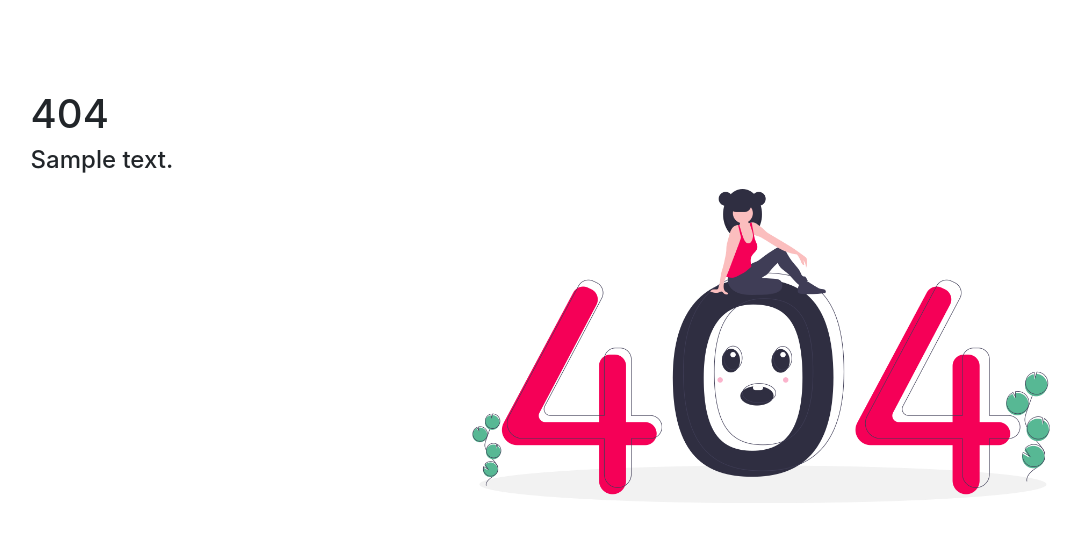
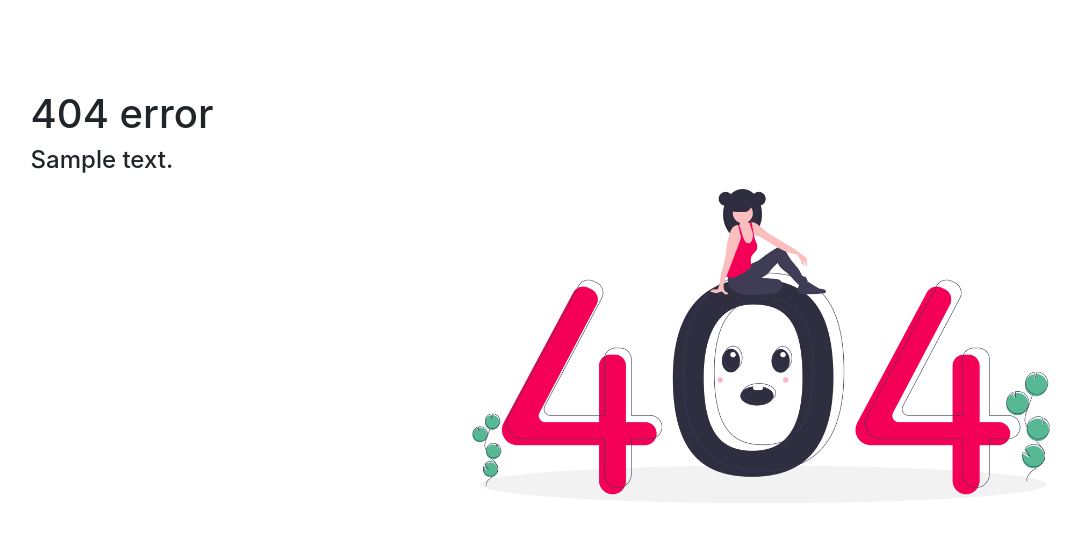
Before and after one commit to annu12340/CS50-Final-Project, a Flask app: template templates/404.html in a window 1280 px wide. Shown: the part 56-601 px from the top of the page, without its empty margins (59-1140 px from the left). Run offline with Flask 2, Linux system fonts and the light colour scheme; the template is opened without the code that fills it: most values are stand-ins (such as "Sample title", 1, 10 or a date in 2020); some libraries are stand-ins or nearby versions.

Commit message:
minor update

```diff
--- a/templates/404.html
+++ b/templates/404.html
@@ -1,15 +1,13 @@
-{% extends "base.html"%}
-{% block content%}
+{% extends "base.html"%} {% block content%}
 
-<h1>404</h1>
+<h1>404 error</h1>
 <div class="row">
-    <div class="col-4">
-        <h4>{{display_content}}</h4>
-    </div>
-    <div class="col-8">
-        <img src="/static/404.png" alt="" height="400">
-    </div>
-
+   <div class="col-4">
+      <h4>{{display_content}}</h4>
+   </div>
+   <div class="col-8">
+      <img src="/static/404.png" alt="" height="400" />
+   </div>
 </div>
 
 {% endblock%}
```
